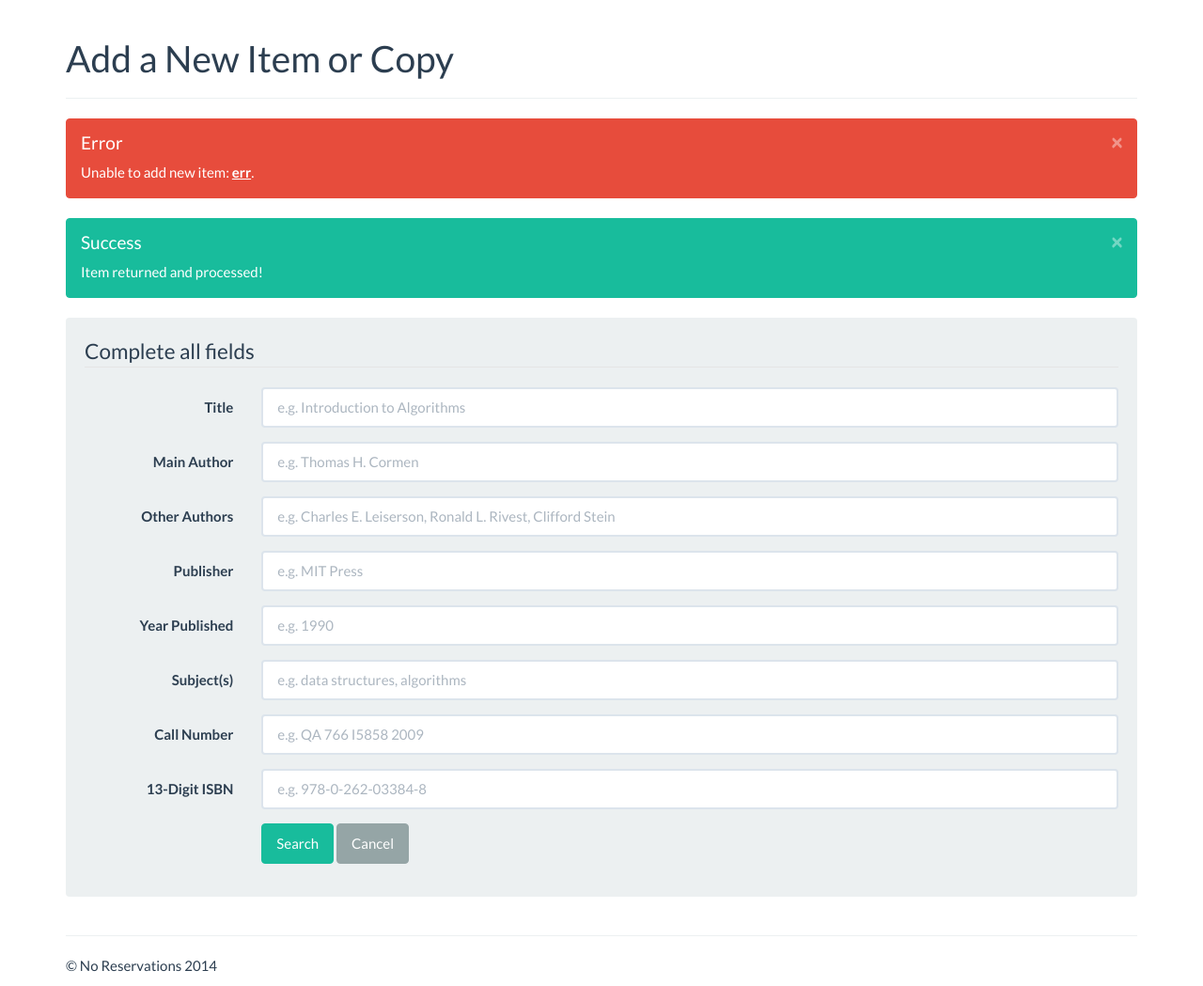
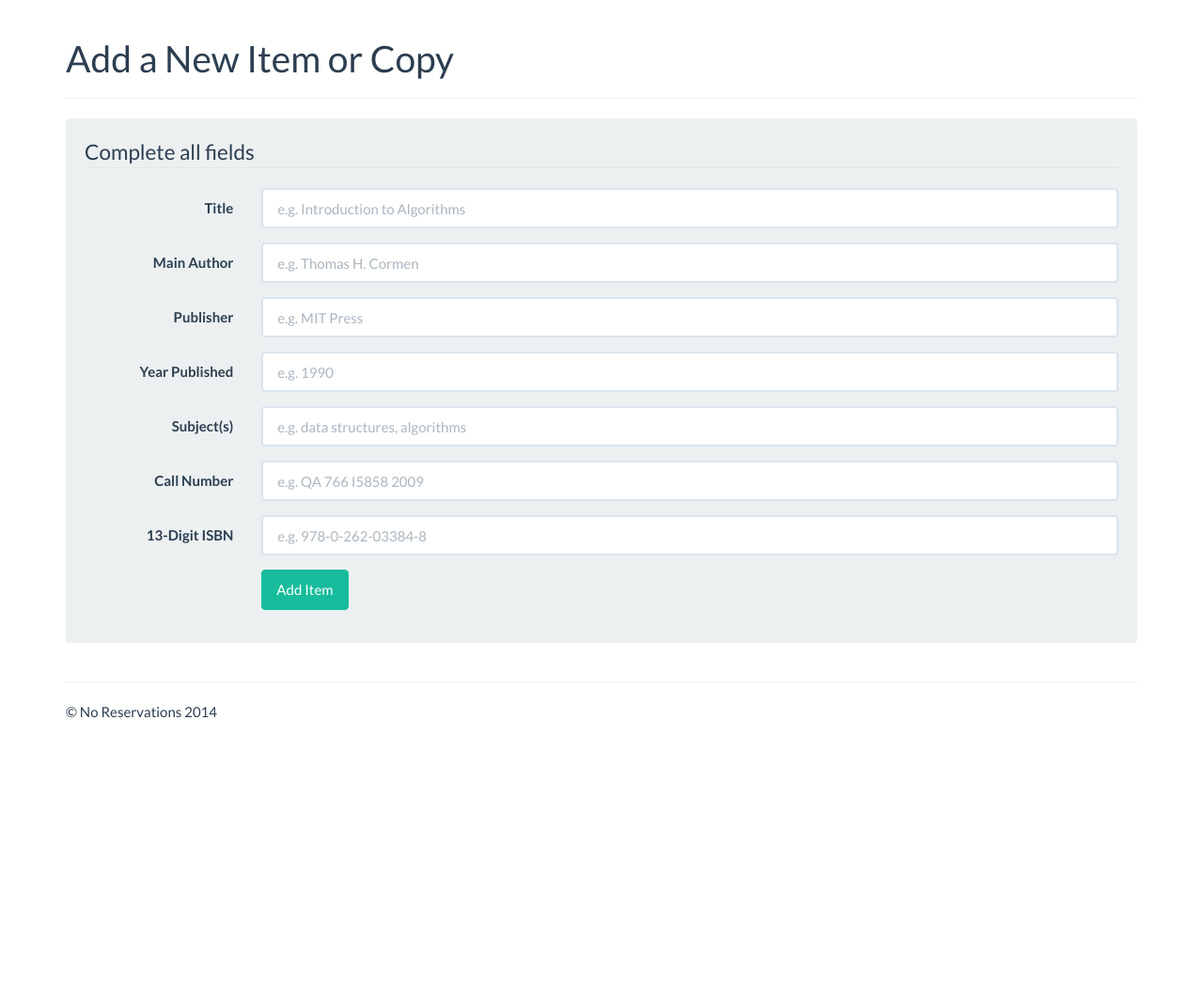
Before and after one commit to tonglil/no-reservations, a Flask app: page /item/new in a window 1280 px wide. Shown: the part 61-1110 px from the top of the page at 94% size. After the commit the page ends 825 px from the top, so only its background shows below. Run offline with Flask 2, Linux system fonts and the light colour scheme; some libraries are stand-ins or nearby versions.

Commit message:
adding without subjects or otherAuthors

```diff
--- a/app/templates/admin/new.html
+++ b/app/templates/admin/new.html
@@ -7,20 +7,16 @@
     </div>
 
     {{ flash() }}
+    {% if err %}
     <div class="alert alert-dismissable alert-danger">
         <button type="button" class="close" data-dismiss="alert">×</button>
         <h4>Error</h4>
         <p>Unable to add new item: <a href="#" class="alert-link">err</a>.</p>
     </div>
-
-    <div class="alert alert-dismissable alert-success">
-          <button type="button" class="close" data-dismiss="alert">×</button>
-          <h4>Success</h4>
-          <p>Item returned and processed!</p>
-    </div>
+    {% endif %}
 
     <div class="well">
-        <form class="form-horizontal">
+        <form class="form-horizontal" method="post">
           <fieldset>
             <legend>Complete all fields</legend>
 
@@ -34,14 +30,7 @@
             <div class="form-group">
               <label for="inputAuthor" class="col-lg-2 control-label">Main Author</label>
               <div class="col-lg-10">
-                <input class="form-control" name="author" id="inputAuthor" placeholder="e.g. Thomas H. Cormen" type="text">
-              </div>
-            </div>
-
-            <div class="form-group">
-              <label for="inputAuthorOthers" class="col-lg-2 control-label">Other Authors</label>
-              <div class="col-lg-10">
-                <input class="form-control" name="authorOthers" id="inputAuthorOthers" placeholder="e.g. Charles E. Leiserson, Ronald L. Rivest, Clifford Stein" type="text">
+                <input class="form-control" name="mainAuthor" id="inputAuthor" placeholder="e.g. Thomas H. Cormen" type="text">
               </div>
             </div>
 
@@ -82,8 +71,7 @@
 
             <div class="form-group">
               <div class="col-lg-10 col-lg-offset-2">
-                <button type="submit" class="btn btn-success">Search</button>
-                <button class="btn btn-default">Cancel</button>
+                <button type="submit" class="btn btn-success">Add Item</button>
               </div>
             </div>
           </fieldset>
--- a/app/views.py
+++ b/app/views.py
@@ -158,11 +158,45 @@
                            )
 
 
-@app.route('/item/new')
+@app.route('/item/new', methods = ['GET', 'POST'])
 def itemNew():
+    results = None
+    err = False
+    if request.method == 'POST':
+        qcallNumber = request.form['callNumber']
+        qisbn = request.form['isbn']
+        qtitle = request.form['title']
+        qmainAuthor = request.form['mainAuthor']
+        qpublisher = request.form['publisher']
+        qyear = request.form['year']
+
+        if (
+            qcallNumber == "" or
+            qisbn == "" or
+            qtitle == "" or
+            qmainAuthor == "" or
+            qpublisher == "" or
+            qyear == ""
+            ):
+            message = Markup('All fields must be completed.')
+            flash(message, 'warning')
+        else:
+            query = """INSERT INTO Book (callNumber, isbn, title, mainAuthor, publisher, year) VALUES"""
+            query += """('{0}','{1}','{2}','{3}','{4}','{5}')""".format(
+                qcallNumber,
+                qisbn,
+                qtitle,
+                qmainAuthor,
+                qpublisher,
+                qyear)
+        qresult = db.engine.execute(query)
+        message = Markup('You added an item. Query is: ' + query)
+        flash(message, 'success')
+
     return render_template('admin/new.html',
                            title='New Item',
-                           user=user
+                           user=user,
+                           results = results
                            )
 #@app.route('/item/add')
 #@app.route('/item/:item/hold')
```
